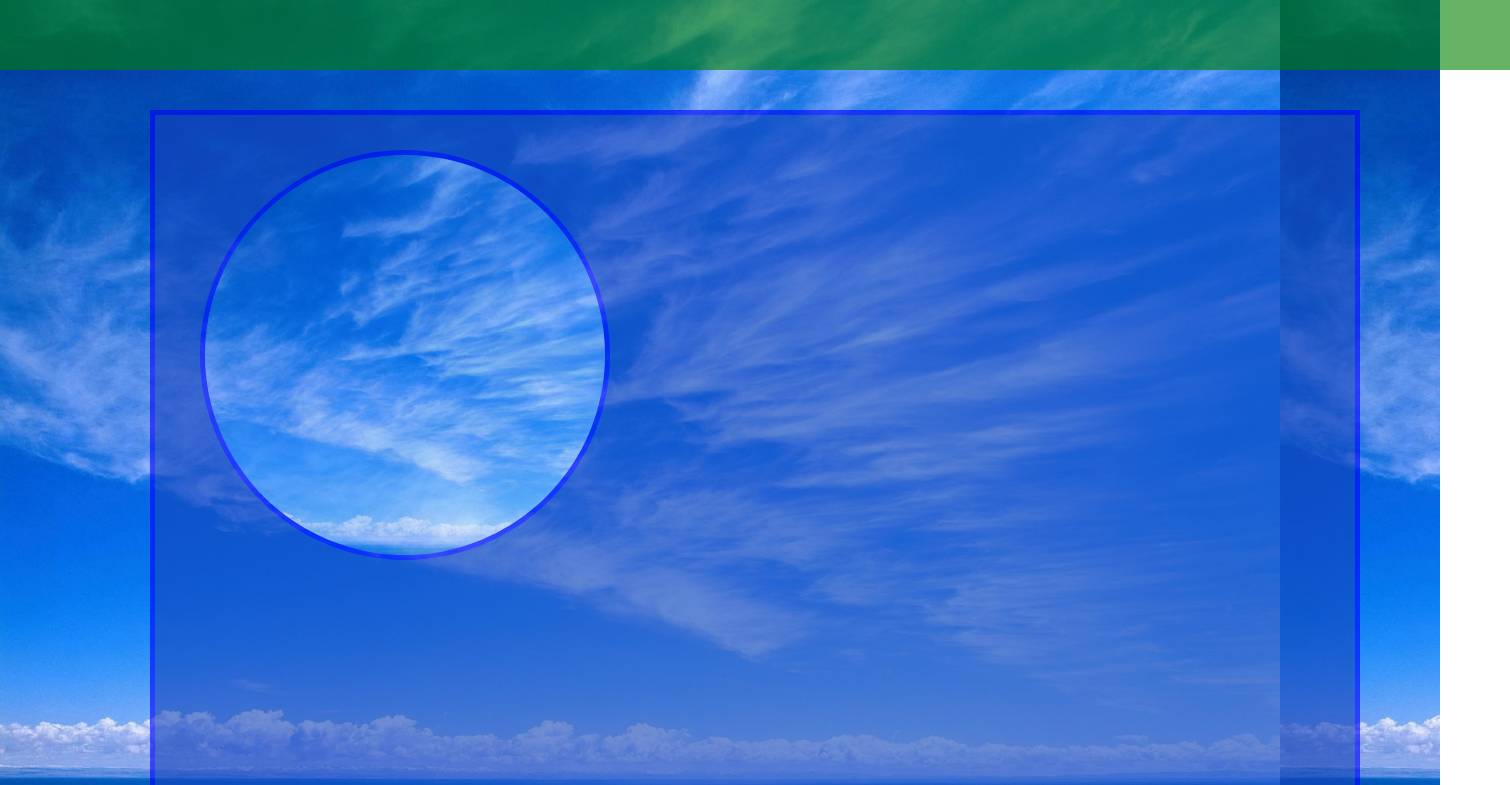
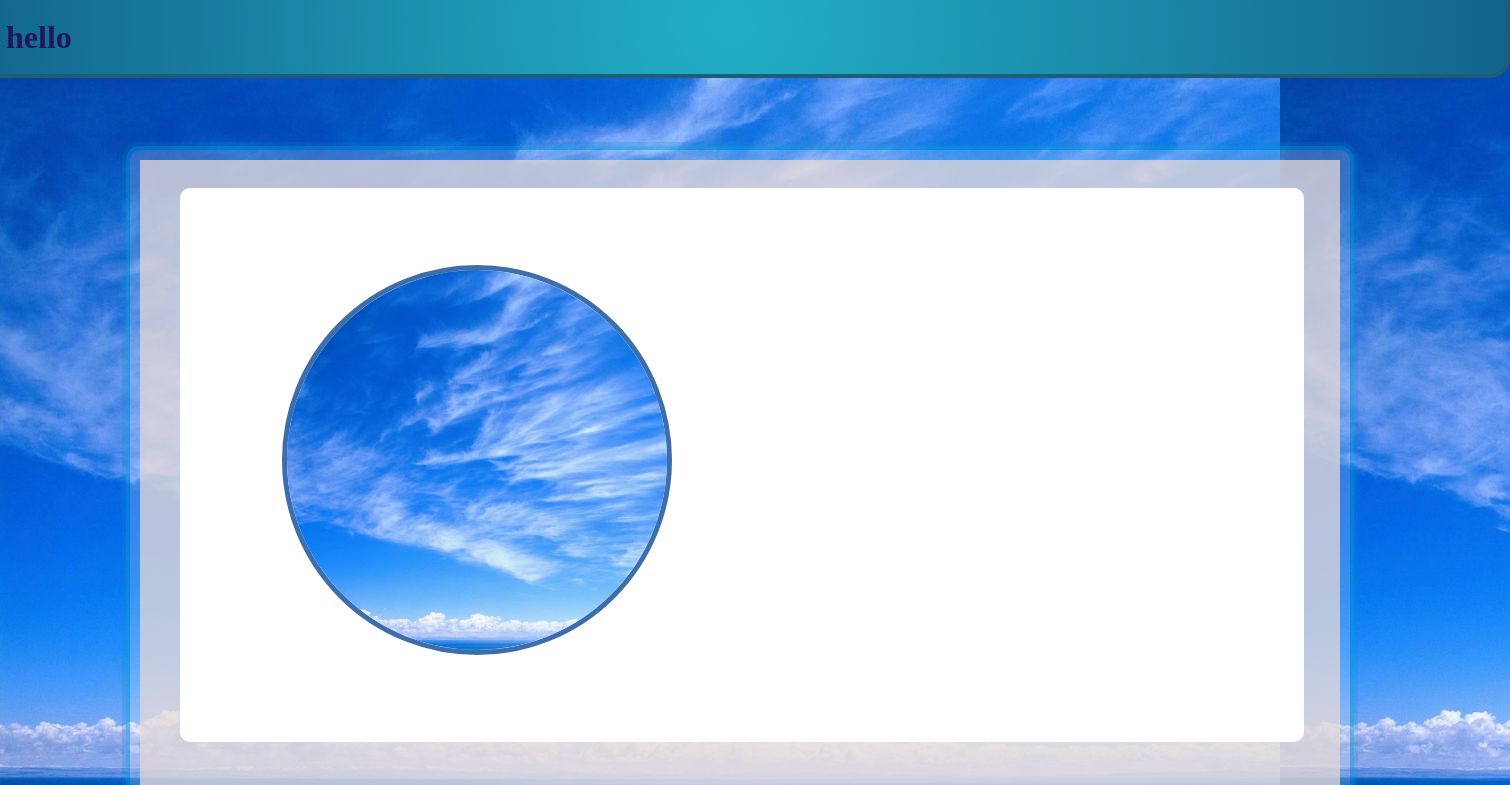
Before and after one commit to ruzeiljamesmatibula-pixel/RuzeilJamesAtibula_Portfolio, a plain HTML site: page index.html in a window 1280 px wide. Shown: the top 785 px of the page, 1510 px wide, since content can reach past the window. Drawn offline with Linux system fonts and the light colour scheme.

Commit message:
container

```diff
--- a/CSS.css
+++ b/CSS.css
@@ -1,26 +1,25 @@
     body {
-        margin: 0;
-        min-height: 400vh;
+        margin: 0 auto;
+        min-height: 350vh;
+        max-width: 100%;
         position: relative;
         width: 1440px;
         height: 700px;
 
         background: url("Image/sky.jpeg");
-        opacity: 0.6;
-
         background-size: cover;
         background-position: center;
         background-repeat: no-repeat;
         background-attachment: fixed;
     }
 
-    .container {
+    .container-profile {
         position: absolute;
-        top: 150px;
-        left: 200px;
-        width: 400px;
-        height: 400px;
-        border: 5px solid blue;
+        top: 75px;
+        left: 100px;
+        width: 380px;
+        height: 380px;
+        border: 5px solid rgb(62, 109, 171);
         border-radius: 4000px;
         overflow: hidden;
     }
@@ -33,24 +32,56 @@
 
     .main-container {
         position: absolute;
-        top: 110px;
-        left: 150px;
+        top: 150px;
+        left: 130px;
         width: 1200px;
-        height: 2800px;
-        border: 5px solid blue;
-        justify-content: center;
+        height: 2400px;
 
-        background-color: #1544BB;
+        border: 10px solid rgba(253, 253, 253, 0.2);
+        border-radius: 10px;
+        background-color: rgba(230, 219, 219, 0.8) ;
+        background-clip: padding-box;
+
+
+        box-shadow:
+            0 0 0 4px rgba(4, 165, 223, 0.3),
+            0 0 0 8px rgba(8, 137, 201, 0.2);
+
+        overflow: hidden;
     }
 
-    .mga-button-contianer {
-        position: fixed;
-        top: -30px;
-        left: 0px;
-        width: 1600px;
+
+    .mga-button-container {
+        z-index: 100;
+        position: sticky;
+        top: -5px;
+        width: 1550px;
         height: 100px;
 
-        background-color: green;
+        border: 4px solid #205b77;
+        border-radius: 20px;
+
+
+        transform: translateX(-48px) translateY(-30px);
+
+        background: radial-gradient(circle, rgb(34, 175, 197), rgb(19, 100, 141));
         background-attachment: fixed;
-        background-repeat: no-repeat;
     }
+
+    .button-down {
+        margin-top: 45px;
+        color: white;
+
+
+    }
+
+    .each-section-box {
+        position: absolute;
+        width: 1120px;
+        height: 550px;
+
+        border: 2px solid white;
+        border-radius: 10px;
+        background-color: white;
+        overflow: hidden;
+    }
--- a/index.html
+++ b/index.html
@@ -6,10 +6,25 @@
 <body>
 
     <div class="main-container"></div>
-    <div class="container">
+
+
+    <div class="mga-button-container">
+        <h1 class="button-down" style="margin-left: 50px;">
+            <a href="youtube.com" style="text-decoration: none; color: rgb(32, 23, 91);">
+                hello
+            </a>
+        </h1></h1>
+
+    </div>
+
+    <div class="each-section-box" style="margin-top: 80px; margin-left: 180px">
+        <div class="container-profile">
         <img class="big-profile" src="Image/sky.jpeg" alt="BIG-PROFILE">
     </div>
-     <div class="mga-button-contianer"></div>
+    </div>
 
+    <div class="each-section-box" style="margin-top: 680px; margin-left: 180px"></div>
+    <div class="each-section-box" style="margin-top: 1285px; margin-left: 180px"></div>
+    <div class="each-section-box" style="margin-top: 1880px; margin-left: 180px"></div>
 </body>
 </html>
```
